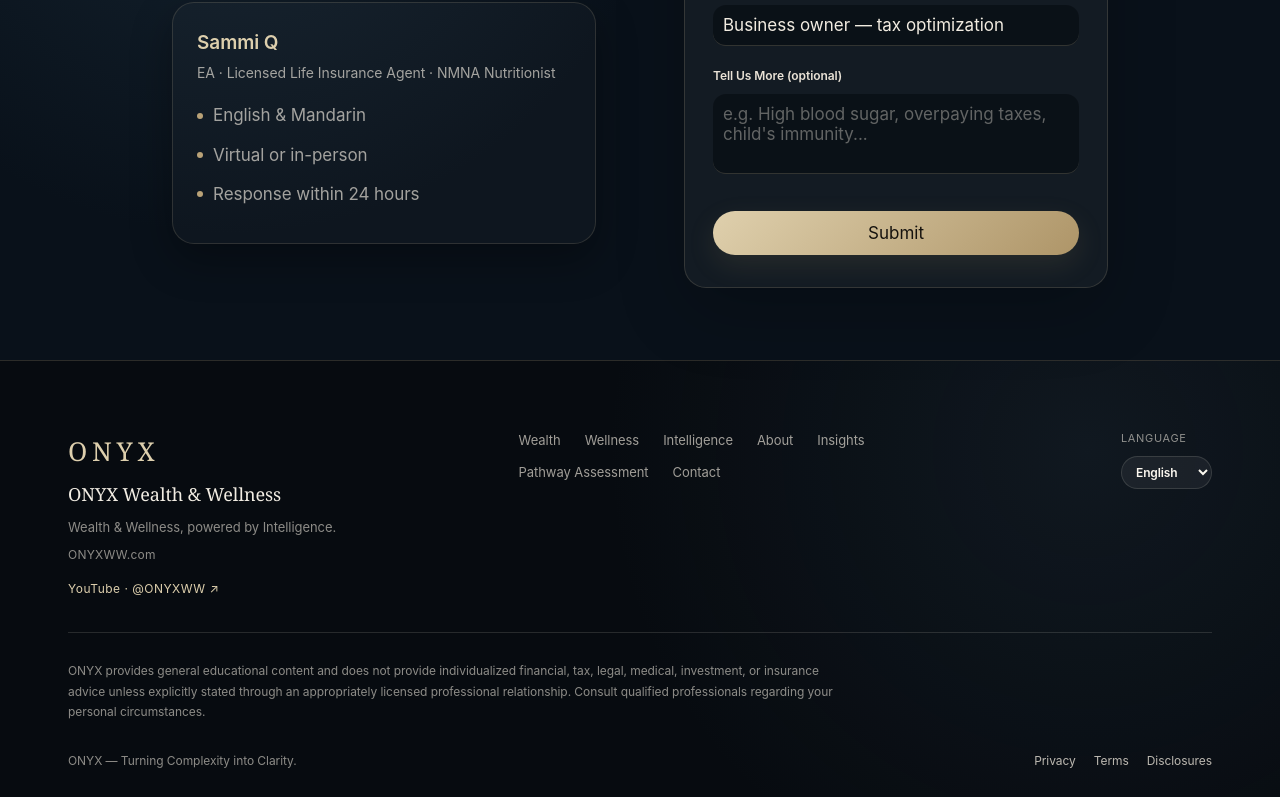
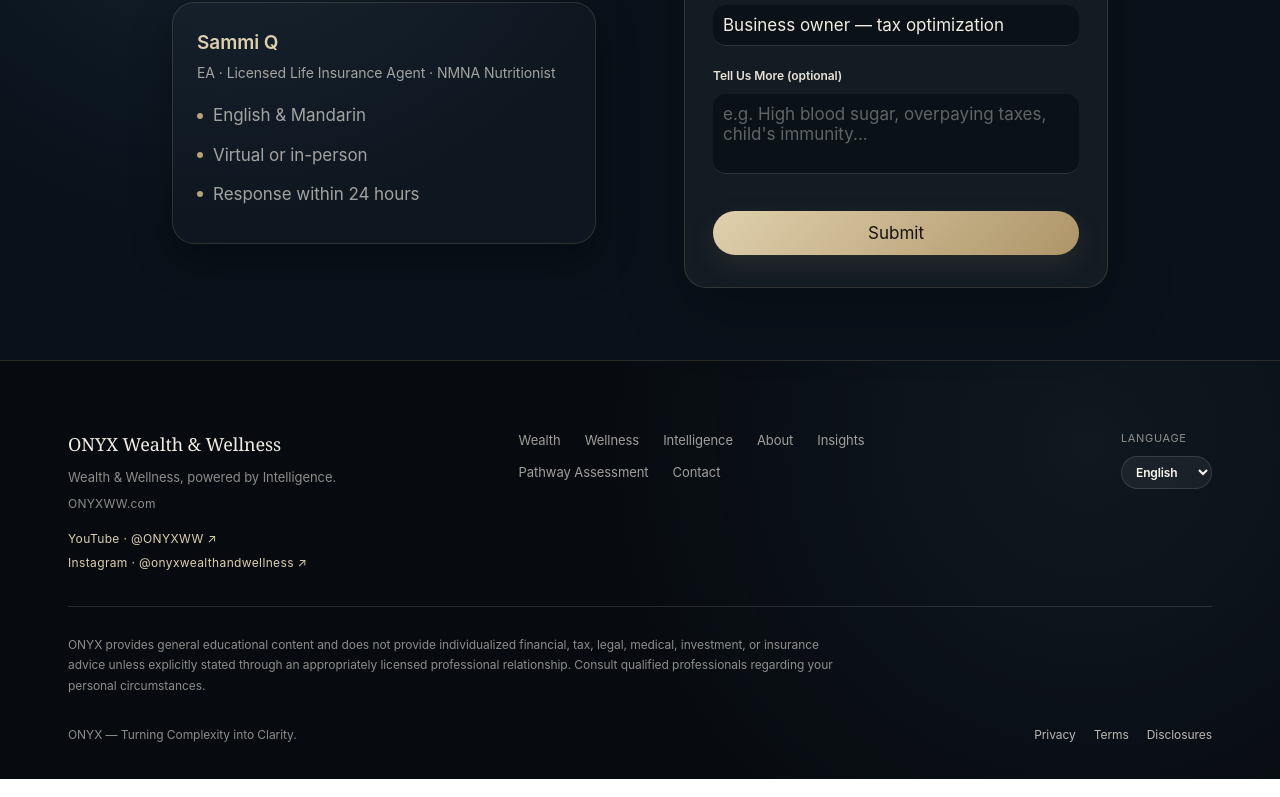
Before and after one commit to Lifamily777/onyx-website, a React (Vite) app: page /contact in a window 1280 px wide. Shown: the part 433-1230 px from the top of the page. Built offline with nearby package versions, Linux system fonts and the light colour scheme.

Commit message:
add ONYX social links and latest video

```diff
--- a/src/components/Footer.jsx
+++ b/src/components/Footer.jsx
@@ -1,7 +1,7 @@
 import { Link } from 'react-router-dom'
 import { useLocale } from '../i18n/LocaleContext'
 import LanguageSwitcher from './LanguageSwitcher'
-import { youtubeChannelUrl } from '../data/content'
+import { instagramUrl, youtubeChannelUrl } from '../data/content'
 import styles from './Footer.module.css'
 
 export default function Footer() {
@@ -28,18 +28,27 @@
       <div className={styles.inner}>
         <div className={styles.top}>
           <div className={styles.brandBlock}>
-            <span className={styles.brandName}>ONYX</span>
             <span className={styles.officialName}>{t('footer.officialName')}</span>
             <span className={styles.descriptor}>{t('footer.descriptor')}</span>
             <span className={styles.domain}>ONYXWW.com</span>
+            <div className={styles.socialLinks}>
               <a
-              className={styles.youtubeLink}
+                className={styles.socialLink}
                 href={youtubeChannelUrl}
                 target="_blank"
                 rel="noreferrer"
               >
                 YouTube · @ONYXWW ↗
               </a>
+              <a
+                className={styles.socialLink}
+                href={instagramUrl}
+                target="_blank"
+                rel="noreferrer"
+              >
+                Instagram · @onyxwealthandwellness ↗
+              </a>
+            </div>
           </div>
 
           <nav className={styles.columns} aria-label="Footer">
--- a/src/components/Footer.module.css
+++ b/src/components/Footer.module.css
@@ -154,5 +154,6 @@
 .link,.legalLink { color:rgba(238,232,221,.78); }
 .link:hover,.legalLink:hover { color:var(--gold-light); }
 .bottom { border-top-color:rgba(211,193,153,.15); }
-.youtubeLink { margin-top:8px; color:var(--gold-light); font-size:12px; letter-spacing:.04em; text-decoration:none; }
-.youtubeLink:hover { color:#f5ead4; text-decoration:none; }
+.socialLinks { display:flex; flex-direction:column; align-items:flex-start; gap:4px; margin-top:8px; }
+.socialLink { color:var(--gold-light); font-size:12px; letter-spacing:.03em; text-decoration:none; }
+.socialLink:hover { color:#f5ead4; text-decoration:none; }
--- a/src/data/content.js
+++ b/src/data/content.js
@@ -5,6 +5,7 @@
 }
 
 export const youtubeChannelUrl = 'https://www.youtube.com/@ONYXWW'
+export const instagramUrl = 'https://www.instagram.com/onyxwealthandwellness/'
 
 // ─── SERVICE PAGES ────────────────────────────────────────────────────────────
 // Locale-aware content model: each service holds a shared, non-translatable
@@ -15,6 +16,7 @@
     channelUrl: youtubeChannelUrl,
     videoId: '-0vvU4n85DQ',
     channelVideos: [
+      { id: 'HjQcv9j74QU', title: '真实用户反馈，解锁未来生产力：Bayaiu OPCS AI #aitraining #bayaiu.ai#' },
       { id: '-0vvU4n85DQ', title: 'Will S Corp pay more taxes or save taxes?' },
       { id: '2EU9uegJxn8', title: 'What is ONYX intelligence?' },
       { id: 'YVq1ln_CPlM', title: '三把椅子 Three Chairs' },
```
Lines whose indentation alone changed are shown as unchanged.
